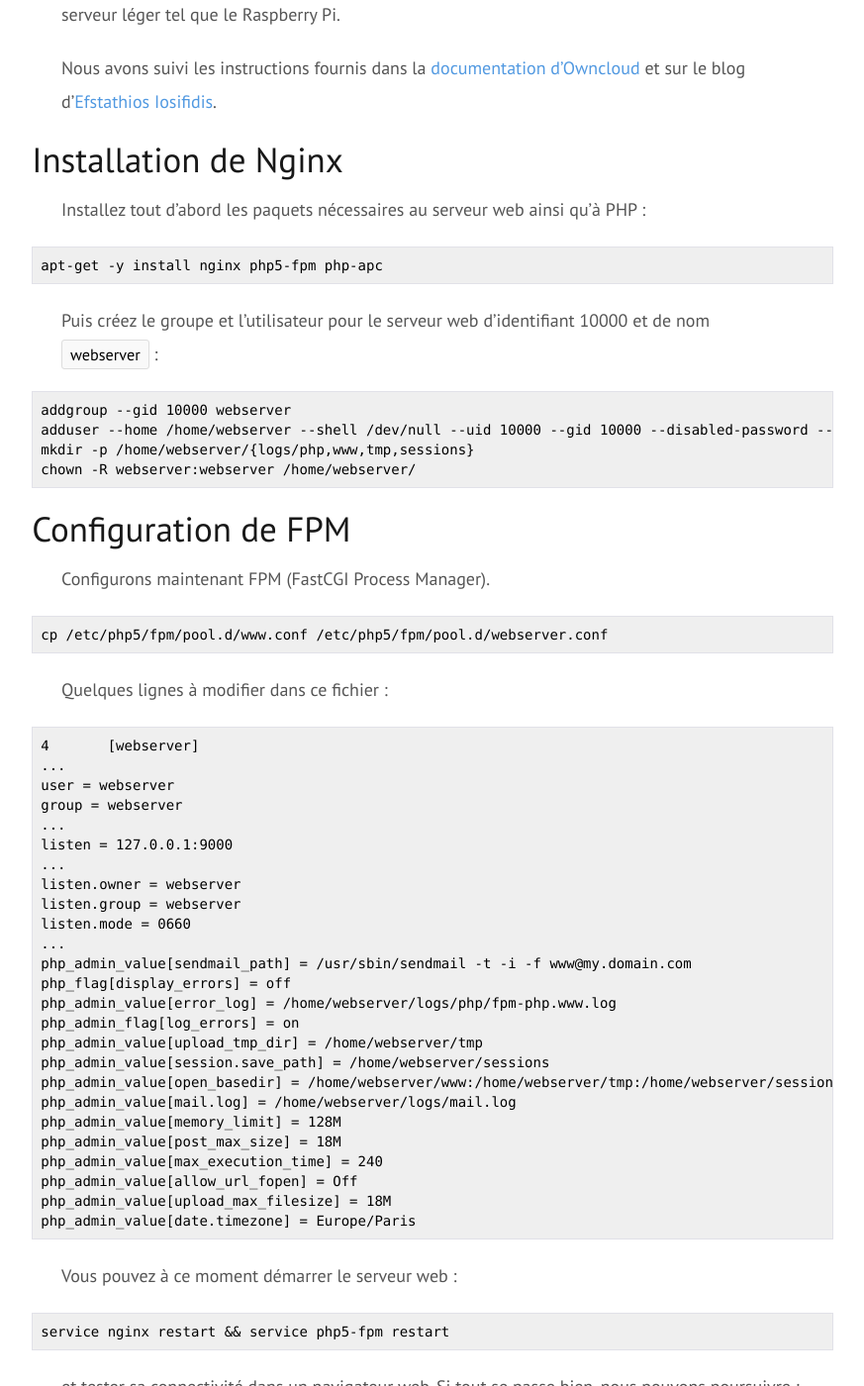
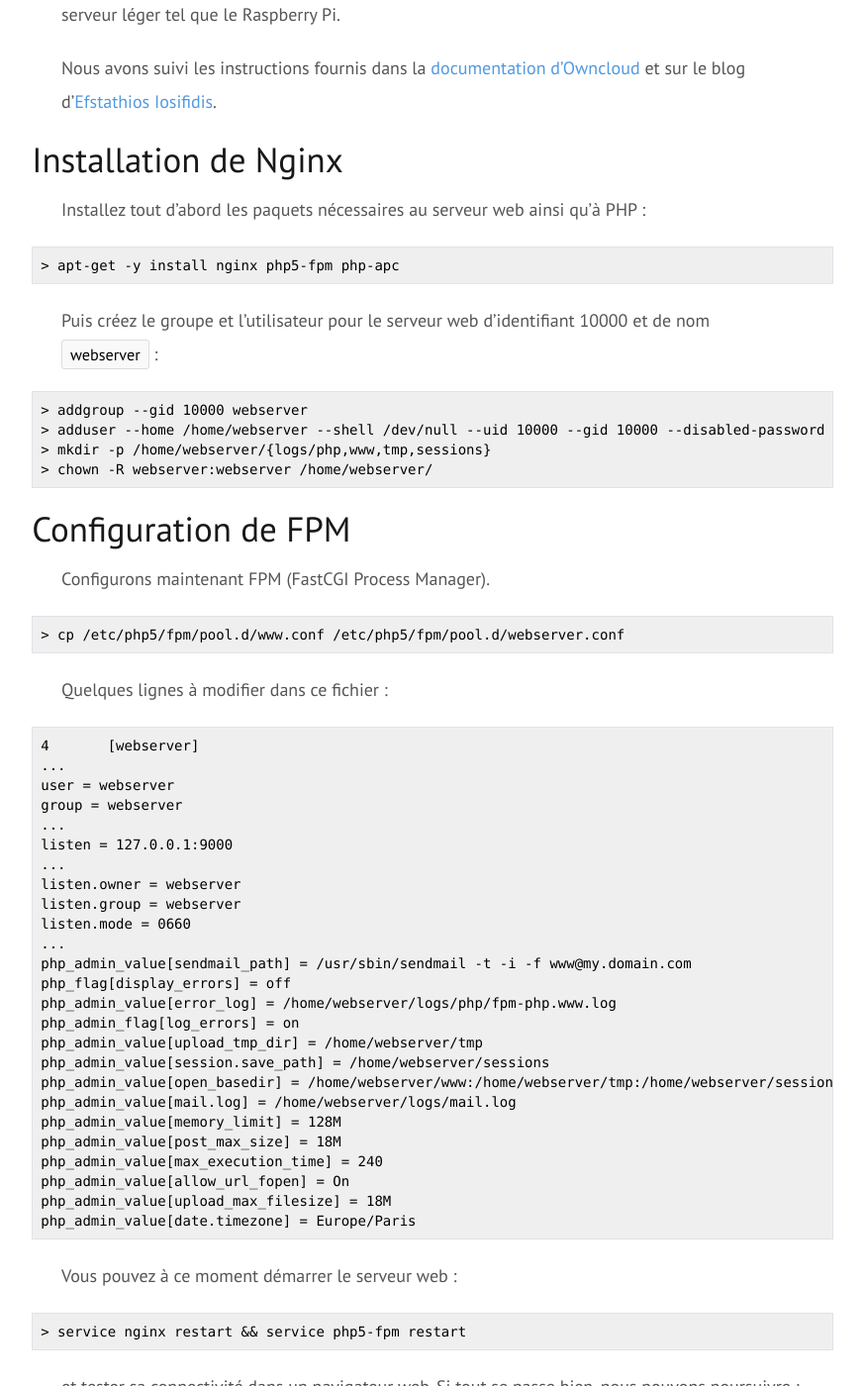
Before and after one commit to EtienneM/EtienneM.github.io, a Jekyll site: the page built from _posts/2014-11-14-nginx.md, in a window 1280 px wide and 1400 px high, scrolled down 452 px. Shown: the whole window at 99% size, without its empty margins (203-1076 px from the left). Built offline with Jekyll 4.4.1, drawn with Linux system fonts in a browser that asks for light colours; some of the changed text lies outside the part shown.

Commit message:
Update Nginx installation instruction Format + allow_url_fopen configuration

```diff
--- a/_posts/2014-11-14-nginx.md
+++ b/_posts/2014-11-14-nginx.md
@@ -11,20 +11,20 @@
 
 Installez tout d'abord les paquets nécessaires au serveur web ainsi qu'à PHP&nbsp;:
 
-	apt-get -y install nginx php5-fpm php-apc
+	> apt-get -y install nginx php5-fpm php-apc
 
 Puis créez le groupe et l'utilisateur pour le serveur web d'identifiant 10000 et de nom `webserver`&nbsp;:
 
-	addgroup --gid 10000 webserver
-	adduser --home /home/webserver --shell /dev/null --uid 10000 --gid 10000 --disabled-password --disabled-login --gecos '' webserver
-	mkdir -p /home/webserver/{logs/php,www,tmp,sessions}
-	chown -R webserver:webserver /home/webserver/
+	> addgroup --gid 10000 webserver
+	> adduser --home /home/webserver --shell /dev/null --uid 10000 --gid 10000 --disabled-password --disabled-login --gecos '' webserver
+	> mkdir -p /home/webserver/{logs/php,www,tmp,sessions}
+	> chown -R webserver:webserver /home/webserver/
 
 # Configuration de FPM
 
 Configurons maintenant FPM (FastCGI Process Manager).
 
-	cp /etc/php5/fpm/pool.d/www.conf /etc/php5/fpm/pool.d/webserver.conf
+	> cp /etc/php5/fpm/pool.d/www.conf /etc/php5/fpm/pool.d/webserver.conf
 
 Quelques lignes à modifier dans ce fichier&nbsp;:
 
@@ -50,38 +50,38 @@
 	php_admin_value[memory_limit] = 128M
 	php_admin_value[post_max_size] = 18M
 	php_admin_value[max_execution_time] = 240
-	php_admin_value[allow_url_fopen] = Off
+	php_admin_value[allow_url_fopen] = On
 	php_admin_value[upload_max_filesize] = 18M
 	php_admin_value[date.timezone] = Europe/Paris
 
 Vous pouvez à ce moment démarrer le serveur web&nbsp;:
 
-	service nginx restart && service php5-fpm restart
+	> service nginx restart && service php5-fpm restart
 
 et tester sa connectivité dans un navigateur web. Si tout se passe bien, nous pouvons poursuivre&nbsp;:
 
-	service nginx stop && service php5-fpm stop
+	> service nginx stop && service php5-fpm stop
 
 # Configuration de Nginx
 
 Supprimons tout d'abord le vhost par défaut&nbsp;:
 
-	unlink /etc/nginx/sites-enabled/default
+	> unlink /etc/nginx/sites-enabled/default
 
 Puis créons une nouvelle configuration dans le fichier `/etc/nginx/sites-available/webserver.conf` disponible [ici](/files/webserver.conf).
 
 Nous souhaitons servir notre serveur owncloud en HTTPS ce qui nécessite la création de certificat. Nous allons créer ici des certificats auto-signés&nbsp;:
 
-	mkdir -p /etc/ssl/localcerts
-	openssl req -new -x509 -days 365 -nodes -out /etc/ssl/localcerts/webserver.crt -keyout /etc/ssl/localcerts/webserver.key
-	chmod 600 /etc/ssl/localcerts/webserver.*
+	> mkdir -p /etc/ssl/localcerts
+	> openssl req -new -x509 -days 365 -nodes -out /etc/ssl/localcerts/webserver.crt -keyout /etc/ssl/localcerts/webserver.key
+	> chmod 600 /etc/ssl/localcerts/webserver.*
 
 Afin de tester notre installation, nous pouvons créer une page d'accueil de base dans `/home/webserver/www/index.html`.
 
 Enfin, créons un lien symbolique pour rendre le site accessible&nbsp;:
 
-	ln -s /etc/nginx/sites-available/webserver.conf /etc/nginx/sites-enabled/
+	> ln -s /etc/nginx/sites-available/webserver.conf /etc/nginx/sites-enabled/
 
 puis démarrons le serveur&nbsp;:
 
-	service nginx restart && service php5-fpm restart
+	> service nginx restart && service php5-fpm restart
```
